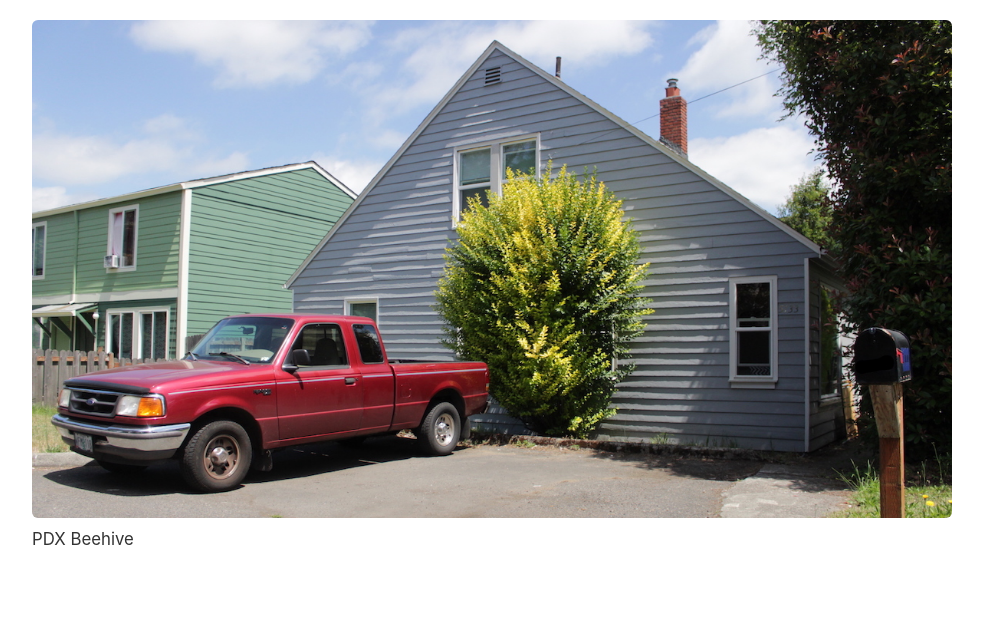
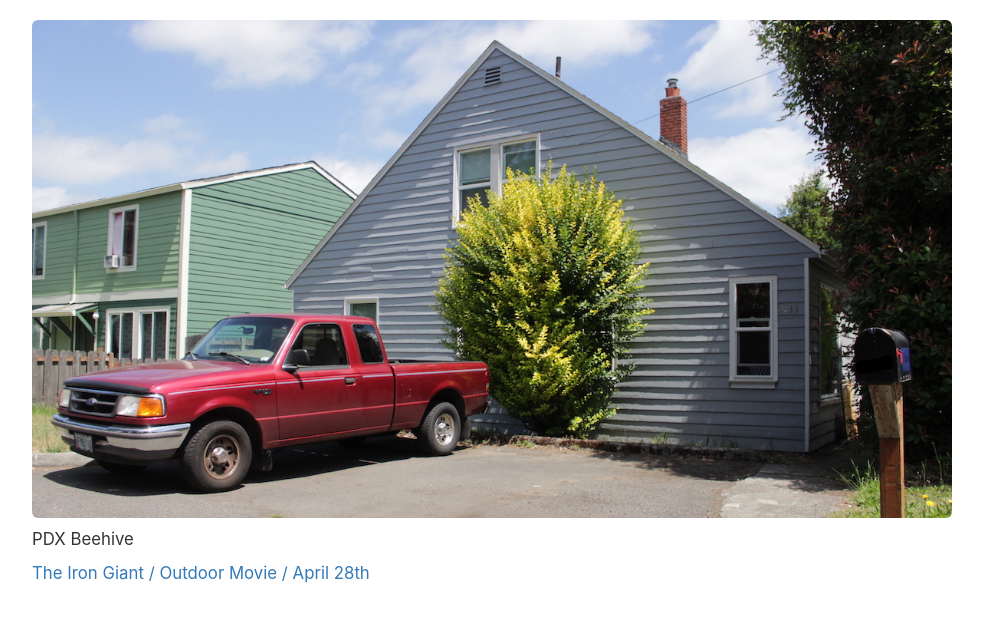
Before and after one commit to eliduke/pdxbeehive.com, a Jekyll site: the page built from index.html, in a window 1280 px wide. Shown: the top 622 px of the page, without its empty margins (148-1131 px from the left). Built offline with Jekyll 4.4.1, drawn with Linux system fonts in a browser that asks for light colours; nearby versions of some CDN libraries.

Commit message:
Adds link to movie on the homepage

```diff
--- a/index.html
+++ b/index.html
@@ -7,6 +7,10 @@ permalink: /
 <img class="header img-rounded img-responsive" src="images/homepage/beehive.jpg" />
 
 <p>PDX Beehive</p>
+
+<p>
+  <a href="/events/2018-04-28-outdoor-movie-iron-giant/">The Iron Giant / Outdoor Movie / April 28th</a>
+</p>
 
 <!-- <h3>Lavendar Room for Rent!</h3>
 <p>We've got a month-to-month room available on September 1st at the PDX Beehive in NE Portland (51st and Killingsworth). Maybe you're in a tight spot and you need a place to crash for a couple months? Awesome. Maybe you are in-between some travels and need a place in Portland for the fall/winter? Totally cool. Or maybe you're pumped about a sweet, long-term place! All of that sounds great to us, but we will probably give preference to those that want a longer stay.</p>
```
